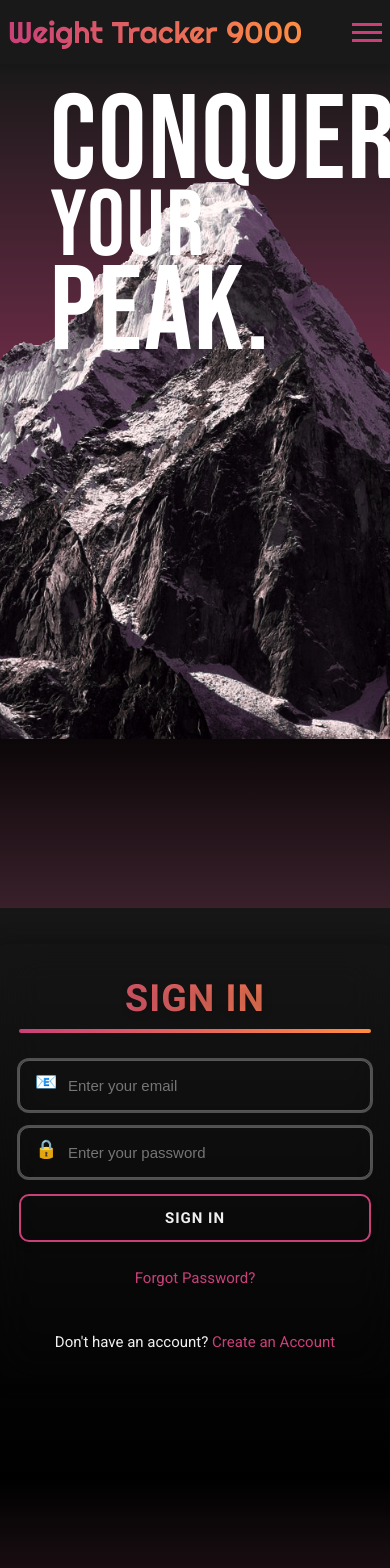
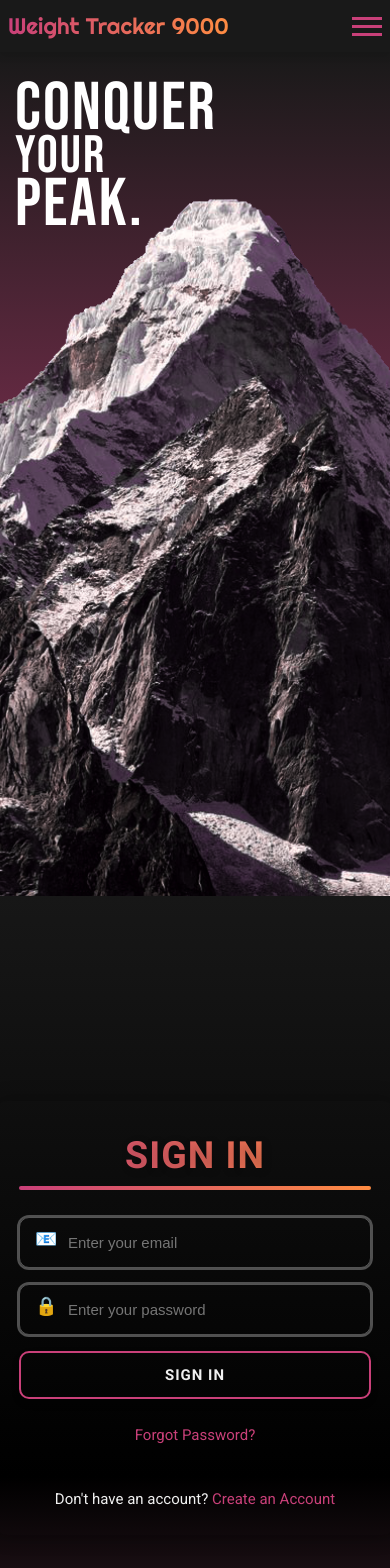
Before and after one commit to x-Lo/weight-tracker9000, a Vue app: page /login in a window 390 px wide. Shown: the top 1568 px of the page. Built offline with nearby package versions, Linux system fonts and the light colour scheme; no server answers; what v-calendar would draw is missing.

Commit message:
made some changes on the way to responsive design, stil needs a lot of work

```diff
--- a/src/assets/main.css
+++ b/src/assets/main.css
@@ -258,3 +258,23 @@ label {
         font-size: 2em;
     }
 }
+
+@media (max-width: 480px) {
+    body {
+        overflow-y: scroll;
+        overflow-x: hidden;
+    }
+
+    .logo {
+        font-size: 1.5em;
+    }
+
+    .moto {
+        position: absolute; /* Position relative to .homepage-left */
+        top: 30px; /* Adjust distance from the top edge */
+        left: 15px; /* Adjust distance from the left edge */
+        font-size: 3em;
+        letter-spacing: 2px;
+        line-height: 0.8;
+    }
+}
--- a/src/components/Calculator.vue
+++ b/src/components/Calculator.vue
@@ -235,6 +235,7 @@ export default defineComponent({
   font-size: 1rem;
   font-weight: bold;
   color: #f0f0f0;
+  min-height: 20vh;
 }
 
 h1 {
@@ -347,4 +348,8 @@ input, select {
   font-size: 1rem; /* Reduced font size */
   border-radius: 15px;
 }
+
+@media (max-width: 480px) {
+
+}
 </style>
--- a/src/components/Calendar.vue
+++ b/src/components/Calendar.vue
@@ -85,6 +85,7 @@
   gap: 5rem;
   width: 100%;
   height: 100vh;
+  min-height: 50vh;
   font-size: 1rem;
   font-weight: bold;
   margin: 0.5rem;
@@ -180,6 +181,10 @@
 
 
 @media (max-width: 768px) {
+  .calendar-container {
+    margin-top: 1rem;
+  }
+
   .info-grid{
     flex-direction: column;
     align-items: center;
@@ -190,7 +195,7 @@
   }
 
   .grid-item {
-    width: 40vh;
+    width: 45vh;
     height: 15vh;
     font-size: 0.8rem;
     margin: 0;
@@ -200,5 +205,10 @@
     font-size: 1rem;
     margin: 0;
   }
+
+  .plan-section {
+    gap: 1rem;
+  }
 }
+
 </style>
--- a/src/components/LogIn.vue
+++ b/src/components/LogIn.vue
@@ -131,8 +131,6 @@ h2::after {
   gap: 1rem;
   padding: 1.5rem;
   border-radius: 12px;
-  backdrop-filter: blur(20px);
-  -webkit-backdrop-filter: blur(20px);
   box-shadow: 0px 0px 20px rgba(0, 0, 0, 0.3);
 }
 
--- a/src/components/Results.vue
+++ b/src/components/Results.vue
@@ -78,6 +78,7 @@ export default defineComponent({
 /* General Page Styling */
 .results-page {
   height: 100vh;
+  min-width: 20vh;
   width: 100%;
   display: flex;
   flex-direction: column;
--- a/src/components/SignUp.vue
+++ b/src/components/SignUp.vue
@@ -139,8 +139,6 @@ h2::after {
   gap: 1rem;
   padding: 1.5rem;
   border-radius: 12px;
-  backdrop-filter: blur(20px);
-  -webkit-backdrop-filter: blur(20px);
   box-shadow: 0px 0px 20px rgba(0, 0, 0, 0.3);
 }
 
--- a/src/views/HomeView.vue
+++ b/src/views/HomeView.vue
@@ -91,6 +91,7 @@ export default {
   display: flex;
   height: 100vh;
   width: 100%;
+  min-height: 50vh;
   /*background: linear-gradient(to bottom , #191919, #2c2c2c);*/
   background: rgb(25,25,25);
   background: linear-gradient(180deg, rgba(25,25,25,1) 0%, rgba(0,0,0,1) 75%, rgba(57,32,42,1) 100%);
@@ -109,6 +110,7 @@ export default {
 .homepage-left {
   flex: 0 0 65%;
   height: 100vh;
+  min-height: 25vh;
   display: flex;
   align-items: center;
   justify-content: center;
@@ -120,6 +122,7 @@ export default {
 .homepage-right {
   flex: 0 0 35%;
   height: 100%;
+  min-height: 50vh;
   display: flex;
   flex-direction: column;
   justify-content: flex-start;
@@ -168,11 +171,30 @@ export default {
   }
 
   .homepage-left {
-    flex: 0 0 80%;
+    flex: 0 0 100%;
   }
 
   .homepage-right {
     flex: 0 0 20%;
   }
 }
+
+@media (max-width: 480px) {
+  .homepage-container {
+    flex-direction: column; /* Stack sections on top of each other */
+  }
+
+  .homepage-left,
+  .homepage-right {
+    width: 100%; /* Full width for smaller screens */
+  }
+
+  .homepage-left {
+    flex: 0 0 100%;
+  }
+
+  .homepage-right {
+    flex: 0 0 100%;
+  }
+}
 </style>
```
